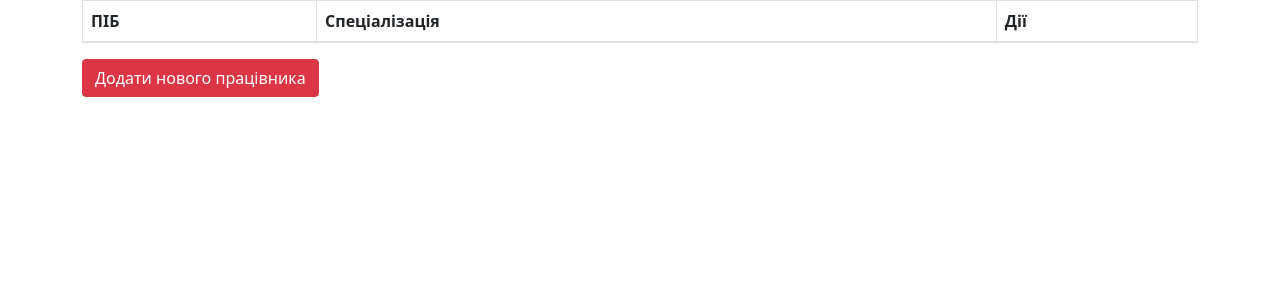
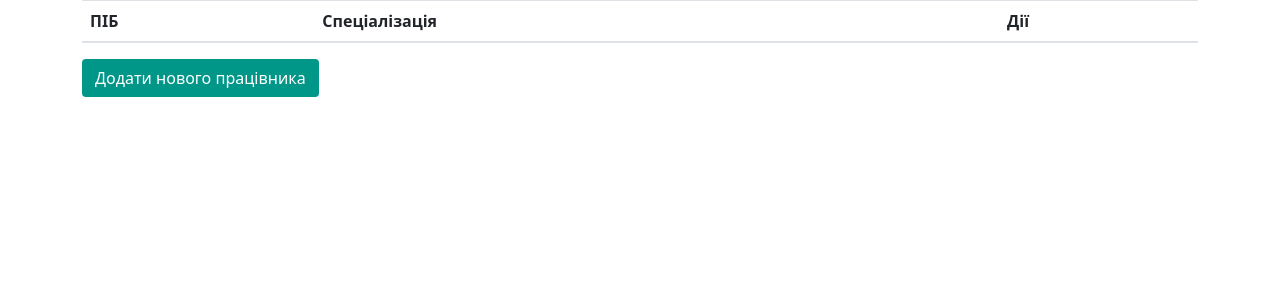
Before and after one commit to Bsokhatiuk/botRegistration, a Flask app: a page that uses templates/employee_list.html in a window 1280 px wide. Shown: the top 300 px of the page. Run offline with Flask 3, Linux system fonts and the light colour scheme; data comes from the database, SQL or seed files in the repository; both versions use the stored data as it was after the commit; lists and menus that the app fills with data are empty; some libraries are stand-ins or nearby versions.

Commit message:
color button

```diff
--- a/app.py
+++ b/app.py
@@ -117,7 +117,10 @@ def service_list(botusername):
     path = '/'.join(history)
     logging.info(f"botusername='{botusername}'; path='{path}';  user_agent='{request.user_agent}'; ip={request.environ.get('HTTP_X_FORWARDED_FOR', request.remote_addr)}")
     service_list = dao.get_service(botusername)
-    return render_template('service_list.html', service_list=service_list, botusername=botusername)
+    new_service_list = []
+    for service in service_list:
+        new_service_list.append((service[0], service[1],  int(service[2]),  service[3]))
+    return render_template('service_list.html', service_list=new_service_list, botusername=botusername)
 
 @app.route("/service/<botusername>/<int:id>/del", methods=['GET', 'POST'])
 def service_delete(botusername, id):
--- a/static/styles/main.css
+++ b/static/styles/main.css
@@ -100,7 +100,7 @@ body{
             cursor: pointer;
             border-radius: 5px;
             flex: 1;
-            margin-top: 5px;
+            margin-top: 15px;
         }
         #signUpForm .form-footer button:hover {
           opacity: 0.8;
--- a/templates/createservice.html
+++ b/templates/createservice.html
@@ -20,7 +20,7 @@
         <div class="form-group">
             <input type="text" name="service_price" placeholder="Ціна в грн." style="width:100%">
         </div>
-        <button class="btn btn-success" type="submit">Додати</button>
+        <button class="btn btn-success" type="submit" style="background-color:#009688; color: white;">Додати</button>
     </form>
     </article>
     </div>
--- a/templates/employee_list.html
+++ b/templates/employee_list.html
@@ -15,7 +15,8 @@
 <div class="container">
   <div class="row" >
     <div class="col-12">
-      <table class="table table-bordered">
+      <div class="table-responsive table-wrap">
+      <table class="table">
         <thead>
           <tr>
             <th scope="col">ПІБ</th>
@@ -29,14 +30,15 @@
             <th scope="row" style="font-size: 12px;">{{employee[1]}} </th>
             <td style="font-size: 12px;">{{employee[3]}}</td>
             <td>
-              <a type="button" class="btn btn-success" href="/employee/{{botusername}}/{{employee[2]}}/upd"><i class="fas fa-edit"></i></a>
-            <a type="button" class="btn btn-danger" href="/employee/{{botusername}}/{{employee[2]}}/del"><i class="far fa-trash-alt"></i></a>
+              <a type="button" class="btn btn-light" href="/employee/{{botusername}}/{{employee[2]}}/upd"><i class="fas fa-edit"></i></a>
+            <a type="button" class="btn btn-light" href="/employee/{{botusername}}/{{employee[2]}}/del"><i class="far fa-trash-alt"></i></a>
             </td>
           </tr>
          {% endfor %}
         </tbody>
       </table>
-      <a class="btn btn-danger" id="insertRow" href="/employeecreate/{{botusername}}">Додати нового працівника</a>
+      </div>
+      <a class="btn" id="insertRow" href="/employeecreate/{{botusername}}" style="background-color:#009688; color: white;">Додати нового працівника</a>
     </div>
   </div>
 </div>
--- a/templates/employee_update.html
+++ b/templates/employee_update.html
@@ -34,7 +34,7 @@
 
         </div>
 
-        <button class="btn btn-success" type="submit">Оновити дані</button>
+        <button class="btn btn-success" type="submit" style="background-color:#009688; color: white;">Оновити дані</button>
     </form>
     </article>
               <div style="height: 50px;">
--- a/templates/employeecreate.html
+++ b/templates/employeecreate.html
@@ -31,7 +31,7 @@
 
         </div>
 
-        <button class="btn btn-success" type="submit">Додати працівника</button>
+        <button class="btn btn-success" type="submit" style="background-color:#009688; color: white;">Додати працівника</button>
     </form>
     </article>
               <div style="height: 50px;">
--- a/templates/serviceupdate.html
+++ b/templates/serviceupdate.html
@@ -22,7 +22,7 @@
             <input type="text" name="service_price" placeholder="Ціна в грн." value="{{service[2]}}" style="width:100%">
         </div>
 
-        <button class="btn btn-success" type="submit">Оновити</button>
+        <button class="btn btn-success" type="submit" style="background-color:#009688; color: white;">Оновити</button>
     </form>
     </article>
     </div>
```
Also changed, not shown: templates/service_list.html (+10 -9 lines), sqlite.db, sqlite_bot.db, 1 other file.
